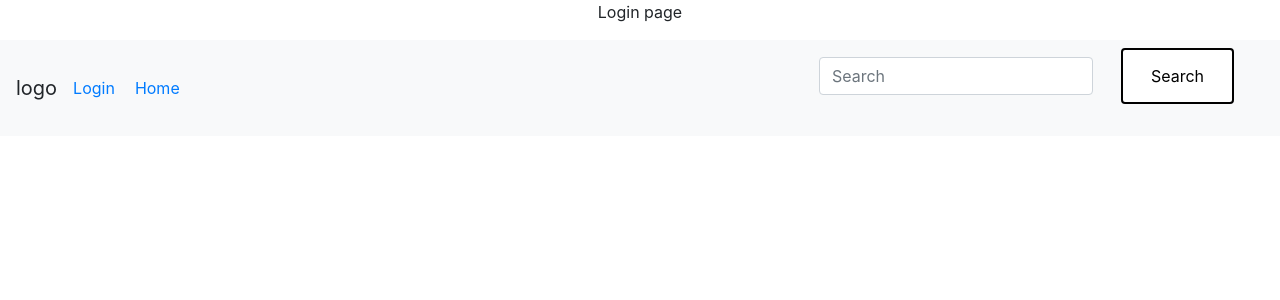
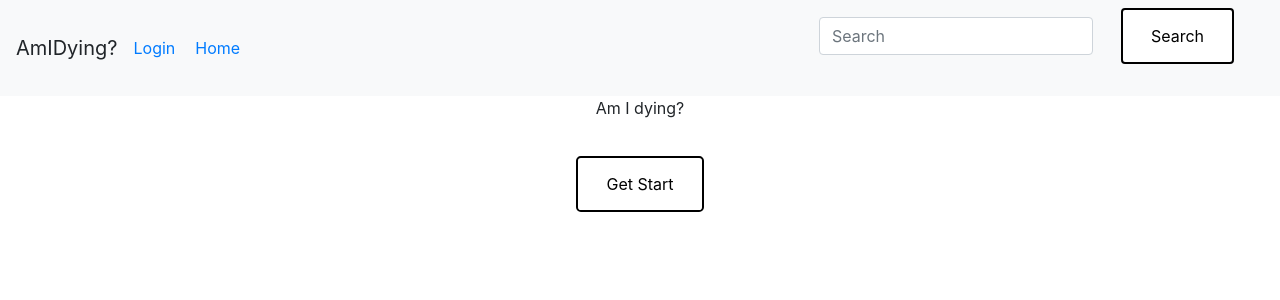
Before and after one commit to ijeli/project-3, a React (Create React App) app in the folder client/: page / in a window 1280 px wide. Shown: the top 300 px of the page. Built offline with nearby package versions, Linux system fonts and the light colour scheme.

Commit message:
an attempt was made

```diff
--- a/client/public/index.html
+++ b/client/public/index.html
@@ -21,6 +21,7 @@
     -->
 
     <link rel="stylesheet" href="https://cdnjs.cloudflare.com/ajax/libs/twitter-bootstrap/4.0.0/css/bootstrap.min.css"/>
+    <!-- <link rel="stylesheet" href="https://maxcdn.bootstrapcdn.com/bootstrap/3.3.7/css/bootstrap.min.css" integrity="sha384-BVYiiSIFeK1dGmJRAkycuHAHRg32OmUcww7on3RYdg4Va+PmSTsz/K68vbdEjh4u" crossorigin="anonymous"> -->
     <title>React App</title>
   </head>
   <body>
@@ -38,8 +39,10 @@
       To begin the development, run `npm start` or `yarn start`.
       To create a production bundle, use `npm run build` or `yarn build`.
     -->
+    <script src="./assets/script.js"></script>
     <script src="https://code.jquery.com/jquery-2.1.3.min.js"></script>
-      <script src="http://maxcdn.bootstrapcdn.com/bootstrap/3.3.1/js/bootstrap.min.js"></script>
+    <script src="http://maxcdn.bootstrapcdn.com/bootstrap/3.3.1/js/bootstrap.min.js"></script>
+
 
   </body>
 </html>
--- a/client/src/App.css
+++ b/client/src/App.css
@@ -112,3 +112,7 @@ align-items: center;
 a{
   margin-right: 10px;
 }
+
+.make {
+  background: black;
+}
--- a/client/src/App.js
+++ b/client/src/App.js
@@ -12,6 +12,7 @@ import Home from './pages/Home';
 import Search from './pages/Search';
 import Navbar from './components/Navbar';
 
+
 import Login from './pages/Login';
 
 
@@ -22,12 +23,12 @@ class App extends Component {
 
       <Router>
       <div>
-        <Wrapper>
-         <Route exact path ='/' component ={Login}/>
-          <Navbar/>
-          <Route exact path ='/home' component ={Home}/>
-          <Route exact path ='/search' component ={Search}/>
-        </Wrapper>
+        {/* <Wrapper> */}
+        <Navbar/>
+        <Route exact path ='/' component ={Login}/>
+        <Route exact path ='/home' component ={Home}/>
+        <Route exact path ='/search' component ={Search}/>
+        {/* </Wrapper> */}
       </div>
       </Router>
 
--- a/client/src/components/Navbar.js
+++ b/client/src/components/Navbar.js
@@ -6,7 +6,7 @@ import '../App.css';
 const Navbar = (props) => (
   <div>
  <nav className="navbar navbar-expand-lg navbar-light bg-light">
-<a className="navbar-brand">logo</a>
+<a className="navbar-brand">AmIDying?</a>
 <button className="navbar-toggler" type="button" data-toggle="collapse" data-target="#navbarSupportedContent" aria-controls="navbarSupportedContent" aria-expanded="false" aria-label="Toggle navigation">
   <span className="navbar-toggler-icon"></span>
 </button>
--- a/client/src/index.js
+++ b/client/src/index.js
@@ -1,3 +1,7 @@
+import 'bootstrap/dist/css/bootstrap.min.css';
+import $ from 'jquery';
+import Popper from 'popper.js';
+import 'bootstrap/dist/js/bootstrap.bundle.min';
 import React from 'react';
 import ReactDOM from 'react-dom';
 import './index.css';
--- a/client/src/pages/Home.js
+++ b/client/src/pages/Home.js
@@ -5,6 +5,7 @@ const Home = () =>
  <div>
     <div className='card'>
     <div className='symptoms'>
+
         <h1>Symptoms</h1>
         <button className="btn success">Fever</button>
         <button className="btn info">Aches</button>
--- a/client/src/pages/Login.js
+++ b/client/src/pages/Login.js
@@ -1,11 +1,126 @@
 import React from "react";
+// import {Button} from 'react-bootstrap/';
+// import {Modal} from 'react-bootstrap/';
+// import React from 'react';
+import { Link } from 'react-router-dom';
+import { Modal, Button} from 'react-bootstrap';
 
-class Login extends React.Component{
 
-    render(){
-        return <p>Login page</p>
+
+
+
+
+// const Login = () => {
+
+//         return(
+//             <div>
+//                 <button type="button" className="btn btn-primary" data-toggle="modal" data-target="#exampleModal">
+//                     Launch demo modal
+//                 </button>
+
+//                 <div className="modal fade" id="exampleModal" tabindex="+1" role="dialog" aria-labelledby="exampleModalLabel" aria-hidden="true">
+//                     <div className="modal-dialog" role="document">
+//                         <div className="modal-content">
+//                             <div className="modal-header">
+//                                 <h5 className="modal-title" id="exampleModalLabel">Modal title</h5>
+//                                 <button type="button" className="close" data-dismiss="modal" aria-label="Close">
+//                                 <span aria-hidden="true">&times;</span>
+//                                 </button>
+//                             </div>
+//                             <div className="modal-body">
+//                                 <textarea></textarea>
+//                             </div>
+//                             <div className="modal-footer">
+//                                 <button type="button" className="btn btn-secondary" data-dismiss="modal">Close</button>
+//                                 <button type="button" className="btn btn-primary">Save changes</button>
+//                             </div>
+//                         </div>
+//                     </div>
+//                 </div>
+//             </div>
+//         )
+
+// }
+
+class Login extends React.Component {
+    constructor(props, context) {
+      super(props, context);
+
+      this.handleShow = this.handleShow.bind(this);
+      this.handleClose = this.handleClose.bind(this);
+
+      this.state = {
+        show: false
+      };
     }
-}
+
+
+    handleClose() {
+      this.setState({ show: false });
+    }
+
+    handleShow() {
+      this.setState({ show: true });
+    }
+
+    render() {
+
+      return (
+        <div>
+
+            {/* <div className="static-modal">
+                <Modal.Dialog>
+                <Modal.Header>
+                    <Modal.Title>Modal title</Modal.Title>
+                </Modal.Header>
+
+                <Modal.Body>One fine body...</Modal.Body>
+
+                <Modal.Footer>
+                    <Button>Close</Button>
+                    <Button bsStyle="primary">Save changes</Button>
+                </Modal.Footer>
+                </Modal.Dialog>
+            </div> */}
+
+          <p>Am I dying?</p>
+
+          <Button bsStyle="primary" bsSize="large" onClick={this.handleShow}>
+            Get Start
+          </Button>
+          <Modal show={this.state.show} onHide={this.handleClose}>
+            <Modal.Header>
+            {/* <Modal.Header closeButton> */}
+              <Modal.Title>Modal heading</Modal.Title>
+            </Modal.Header>
+            <Modal.Body>
+              <h4>Text in a modal</h4>
+              <p>
+                Duis mollis, est non commodo luctus, nisi erat porttitor ligula.
+              </p>
+
+              <h4>Popover in a modal</h4>
+              <p>
+                there is a{' '}
+                here
+              </p>
+
+              <h4>Tooltips in a modal</h4>
+              <p>
+                there is a{' '}
+                here
+              </p>
+
+            </Modal.Body>
+            <Modal.Footer>
+              <Button onClick={this.handleClose}>Close</Button>
+            </Modal.Footer>
+          </Modal>
+        </div>
+      );
+    }
+  }
+
 
 
 export default Login;
```
Also changed, not shown: package.json (+7 -0 lines), client/public/assets/script.js (added), 2 other files (tests, documents, lock files or other folders). Lines whose indentation alone changed are shown as unchanged.
